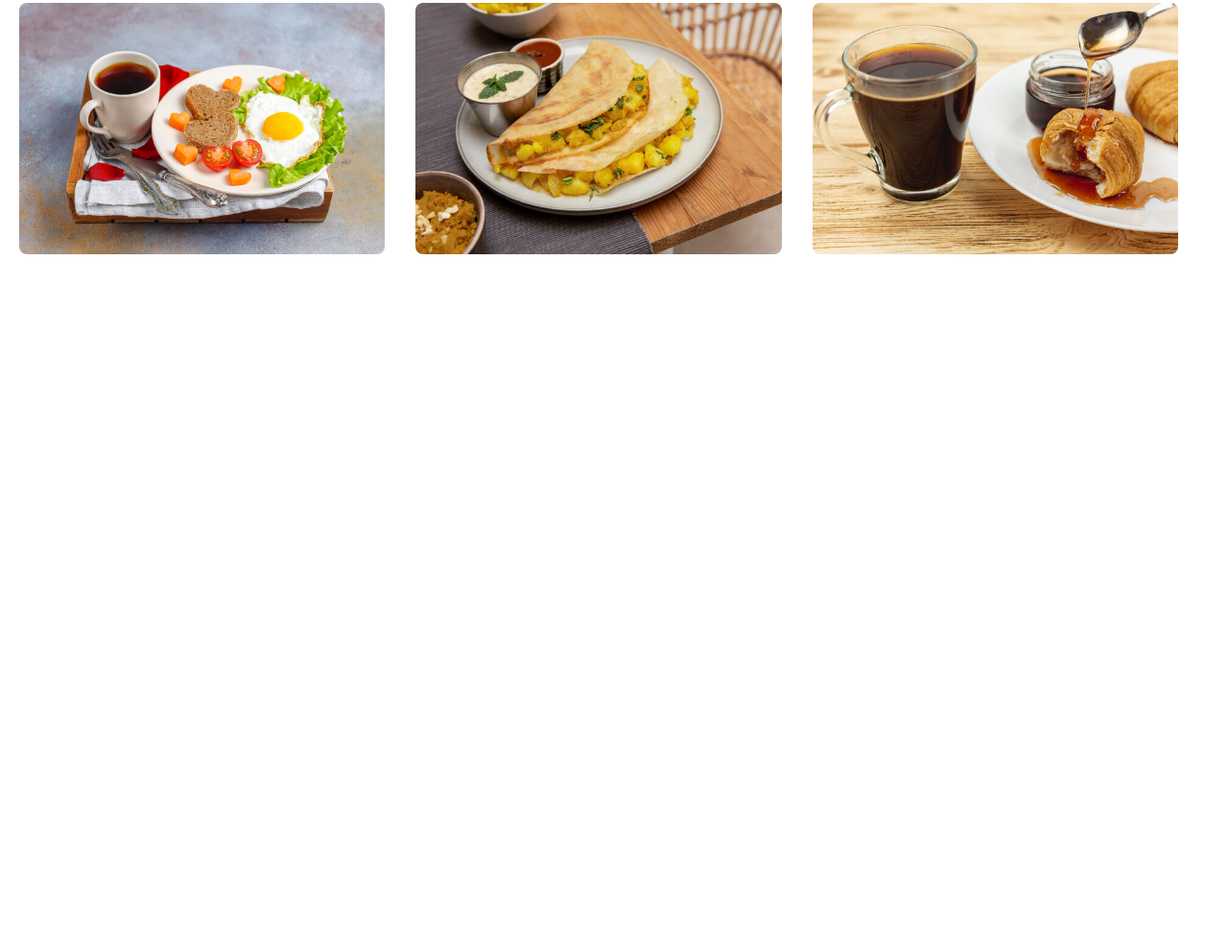
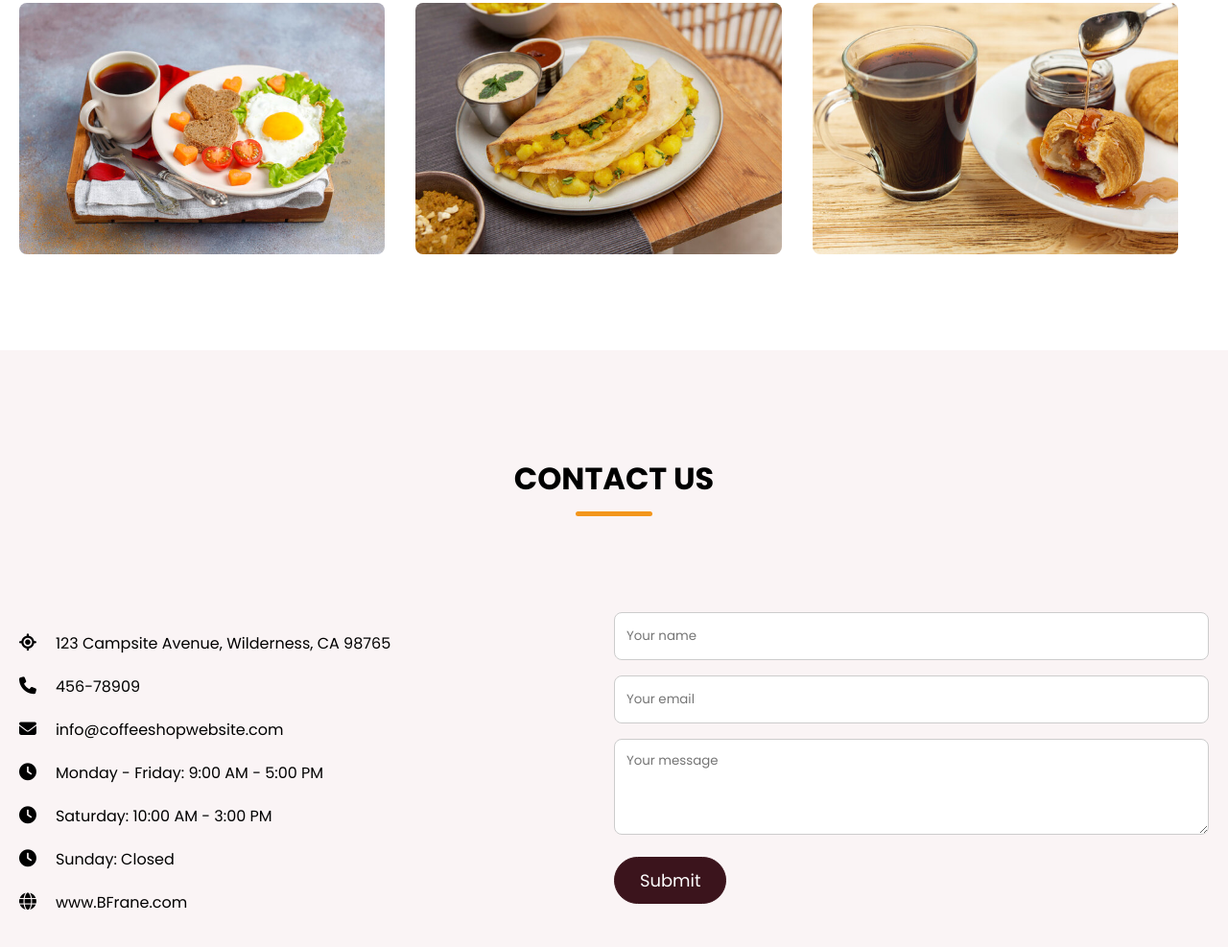
Before and after one commit to Frane2310/COFFEE-WEBSITE, a plain HTML site: page index.html in a window 1280 px wide. Shown: the part 4092-5079 px from the top of the page at 96% size. Before the commit the page ends 4457 px from the top, so only its background shows below. Drawn offline with nearby package versions, Linux system fonts and the light colour scheme; a web font is replaced by a local one.

Commit message:
Contact section / Form

```diff
--- a/index.html
+++ b/index.html
@@ -188,6 +188,49 @@
                 </ul>
             </div>
         </section>
+        <!--Contact section-->
+        <section class="contact-section">
+            <h2 class="section-title">Contact Us</h2>
+            <div class="section-content">
+                <ul class="contact-info-list">
+                    <li class="contact-info">
+                        <i class="fa-solid fa-location-crosshairs"></i>
+                        <p>123 Campsite Avenue, Wilderness, CA 98765</p>
+                    </li>
+                    <li class="contact-info">
+                        <i class="fa-solid fa-phone"></i>
+                        <p>456-78909</p>
+                    </li>
+                    <li class="contact-info">
+                        <i class="fa-solid fa-envelope"></i>
+                        <p>info@coffeeshopwebsite.com</p>
+                    </li>
+                    <li class="contact-info">
+                        <i class="fa-solid fa-clock"></i>
+                        <p>Monday - Friday: 9:00 AM - 5:00 PM</p>
+                    </li>
+                    <li class="contact-info">
+                        <i class="fa-solid fa-clock"></i>
+                        <p>Saturday: 10:00 AM - 3:00 PM</p>
+                    </li>
+                    <li class="contact-info">
+                        <i class="fa-solid fa-clock"></i>
+                        <p>Sunday: Closed</p>
+                    </li>
+                    <li class="contact-info">
+                        <i class="fa-solid fa-globe"></i>
+                        <p>www.BFrane.com</p>
+                    </li>
+                </ul>
+
+                <form action="#"class="contact-form">
+                    <input type="text" placeholder="Your name" class="form-input" required>
+                    <input type="email" placeholder="Your email "class="form-input" required>
+                    <textarea placeholder="Your message" class="form-input" required></textarea>
+                    <button class="submit-button">Submit</button>
+                </form>
+            </div>
+        </section>
     </main>
 
     <!--Swiper CSS script-->
--- a/style.css
+++ b/style.css
@@ -312,6 +312,65 @@ header .navbar {
 .gallery-section .gallery-item:hover .gallery-image{
     transform: scale(1.3);
 }
+/*CONTACT SECTION------------------------------------------------------------------------------------*/
+.contact-section{
+    background: var(--light-pink-color);
+    padding: 50px 0 100px;
+}
+.contact-section .section-content{
+    display: flex;
+    gap: 48px;
+    align-items: flex-start;
+    justify-content: space-between;
+}
+.contact-section .contact-info-list .contact-info{
+    display: flex;
+    gap: 20px;
+    margin: 20px 0;
+    align-items: center;
+}
+.contact-section .contact-info-list .contact-info i{
+    font-size: var(--font-size-m);
+}
+.contact-section .contact-form .form-input{
+    width: 100%;
+    height: 50px;
+    padding: 0 12px;
+    outline: none;
+    margin-bottom: 16px;
+    background: var(--white-color);
+    border-radius: var(--border-radius-s);
+    border: 1px solid var(--medium-gray-color);
+}
+.contact-section .contact-form{
+    max-width: 50%;
+}
+.contact-section .contact-form .form-input:focus{
+    border-color: var(--secondary-color);
+
+}
+.contact-section .contact-form textarea.form-input{
+    height: 100px;
+    padding: 12px;
+    resize: vertical;
+}
+.contact-section .contact-form .submit-button{
+    background: var(--primary-color);
+    padding: 10px 26px;
+    color: var(--white-color);
+    border-radius: var(--border-radius-m);
+    font-size: var(--font-size-m);
+    border: 1px solid var(--primary-color);
+    transition: 0.3s ease;
+}
+.contact-section .contact-form .submit-button:hover{
+    color:var(--primary-color);
+    background: transparent;
+}
+
+
+
+
 /*MEDIA SCREEN----------------------------------------------------------------------------------------*/
 
 @media screen and (max-width:1024px){
@@ -388,7 +447,7 @@ header .navbar {
         flex-direction: column-reverse;
         justify-content: center;
     }
-    .hero-section .hero-details :is(.subtitle,.description), .about-section .about-details{
+    .hero-section .hero-details :is(.subtitle,.description), .about-section .about-details, .contact-section .contact-form{
         max-width: 100%;
     }
     .hero-section .hero-details .buttons{
@@ -423,6 +482,10 @@ header .navbar {
     .gallery-section .gallery-list .gallery-item{
         width: calc(100% / 2 - 30px);
     }
+    .contact-section .section-content{
+        align-items: center;
+        flex-direction: column-reverse;
+    }
 }
 @media screen and (max-width: 640px){
     .menu-section .menu-list{
```
